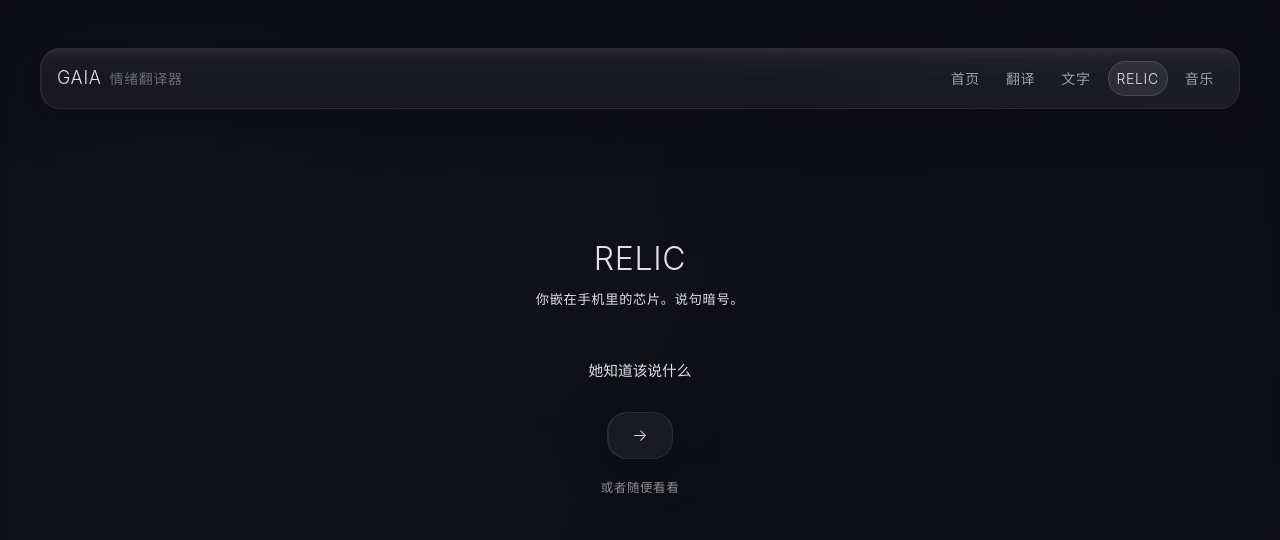
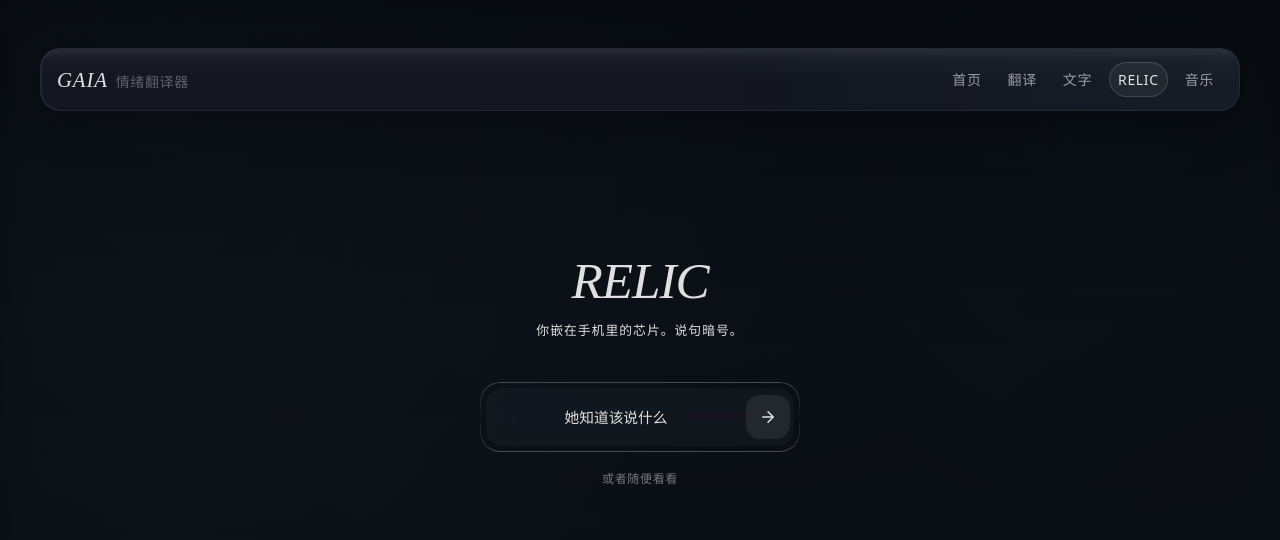
Before and after one commit to UNEVERBETRAYME/GAIA, a Vue app: page /ai in a window 1280 px wide. Shown: the top 540 px of the page. Built offline with nearby package versions, Linux system fonts and the light colour scheme.

Commit message:
ui: full-site visual upgrade - Instrument Serif headings, Barlow body, blue-steel palette, liquid glass gradient borders, blur dissolve animations, RELIC chat redesign

```diff
--- a/css/animations.css
+++ b/css/animations.css
@@ -243,6 +243,50 @@
 }
 
 /* ============================================================
+   四·五、Blur Dissolve 入场（用于标题、CTA等关键文字）
+   高斯模糊 + 上移 → 清晰
+   ============================================================ */
+
+@keyframes blurIn {
+  from {
+    filter: blur(12px);
+    opacity: 0;
+    transform: translateY(20px);
+  }
+  to {
+    filter: blur(0px);
+    opacity: 1;
+    transform: translateY(0);
+  }
+}
+
+.anim-blur-in {
+  animation: blurIn 0.8s var(--ease-out) forwards;
+}
+
+.anim-blur-in--delay-1 { animation-delay: 0.1s; opacity: 0; }
+.anim-blur-in--delay-2 { animation-delay: 0.25s; opacity: 0; }
+.anim-blur-in--delay-3 { animation-delay: 0.4s; opacity: 0; }
+.anim-blur-in--delay-4 { animation-delay: 0.55s; opacity: 0; }
+
+/* ---- stagger children: 父元素加此类，子元素中的 .anim-stagger 逐个进入 ---- */
+.anim-stagger-container > .anim-stagger {
+  opacity: 0;
+  transform: translateY(16px);
+  filter: blur(8px);
+  animation: blurIn 0.6s var(--ease-out) forwards;
+}
+
+.anim-stagger-container > .anim-stagger:nth-child(1) { animation-delay: 0.05s; }
+.anim-stagger-container > .anim-stagger:nth-child(2) { animation-delay: 0.12s; }
+.anim-stagger-container > .anim-stagger:nth-child(3) { animation-delay: 0.19s; }
+.anim-stagger-container > .anim-stagger:nth-child(4) { animation-delay: 0.26s; }
+.anim-stagger-container > .anim-stagger:nth-child(5) { animation-delay: 0.33s; }
+.anim-stagger-container > .anim-stagger:nth-child(6) { animation-delay: 0.40s; }
+.anim-stagger-container > .anim-stagger:nth-child(7) { animation-delay: 0.47s; }
+.anim-stagger-container > .anim-stagger:nth-child(8) { animation-delay: 0.54s; }
+
+/* ============================================================
    五、页面加载初始状态
    防止页面加载时的白屏闪烁
    ============================================================ */
--- a/css/background.css
+++ b/css/background.css
@@ -83,7 +83,7 @@ html[data-page="music"] .fluid-bg__blob--4 {
   left: -5%;
   background: radial-gradient(
     circle,
-    rgba(110, 143, 173, 0.12) 0%,
+    rgba(110, 143, 173, 0.1) 0%,
     rgba(110, 143, 173, 0.04) 40%,
     transparent 70%
   );
--- a/css/global.css
+++ b/css/global.css
@@ -9,7 +9,7 @@
   通过 @import 从 Google Fonts 加载指定字重
   ============================================================ */
 
-@import url('https://fonts.googleapis.com/css2?family=Josefin+Sans:wght@300&family=Noto+Sans+SC:wght@300&display=swap');
+@import url('https://fonts.googleapis.com/css2?family=Instrument+Serif:ital@0;1&family=Barlow:wght@300;400;500;600&family=Josefin+Sans:wght@300&family=Noto+Sans+SC:wght@300&display=swap');
 
 /* ============================================================
    一、CSS 重置（现代方案）
@@ -84,16 +84,18 @@ strong {
 :root {
   /* ---- 颜色系统（深色低饱和主调） ---- */
 
-  /* 背景色层级 */
-  --bg-primary: #0a0a0f;                     /* 深空黑 - 最深底色 */
-  --bg-secondary: #0f0f17;                   /* 次级背景 */
-  --bg-tertiary: #161625;                    /* 卡片区域底色 */
+  /* 背景色层级 — 深空底色融入钢蓝色调 */
+  --bg-primary: #06090e;
+  --bg-secondary: #0c1016;
+  --bg-tertiary: #11151c;
 
   /* 液态玻璃 */
-  --glass-bg: rgba(255, 255, 255, 0.04);     /* 玻璃默认背景 */
-  --glass-bg-hover: rgba(255, 255, 255, 0.08); /* 玻璃悬浮背景 */
-  --glass-border: rgba(255, 255, 255, 0.08); /* 玻璃边框 */
-  --glass-border-hover: rgba(255, 255, 255, 0.16); /* 玻璃悬浮边框 */
+  --glass-bg: rgba(255, 255, 255, 0.025);
+  --glass-bg-hover: rgba(255, 255, 255, 0.06);
+  --glass-bg-strong: rgba(255, 255, 255, 0.01);
+  --glass-border: rgba(255, 255, 255, 0.07);
+  --glass-border-hover: rgba(255, 255, 255, 0.14);
+  --glass-border-strong: rgba(255, 255, 255, 0.22);
 
   /* 文字色彩层级 */
   --text-primary: rgba(255, 255, 255, 0.87);   /* 主文字 */
@@ -117,9 +119,11 @@ strong {
 
   /* ---- 字体系统 ---- */
 
+  --font-heading: 'Instrument Serif', serif;
+  --font-body: 'Barlow', 'Noto Sans SC', sans-serif;
   --font-en: 'Josefin Sans', sans-serif;
   --font-cn: 'Noto Sans SC', sans-serif;
-  --font-weight: 300;                        /* 全站统一字重 */
+  --font-weight: 300;
 
   /* 字间距 */
   --ls-base: 2px;                            /* 正文字间距 */
@@ -170,8 +174,8 @@ strong {
    ============================================================ */
 
 body {
-  font-family: var(--font-en), var(--font-cn), sans-serif;
-  font-weight: var(--font-weight);
+  font-family: var(--font-body);
+  font-weight: 300;
   letter-spacing: var(--ls-base);
   color: var(--text-primary);
   text-shadow: var(--ts-base);
--- a/src/App.vue
+++ b/src/App.vue
@@ -195,9 +195,13 @@ onBeforeUnmount(() => {
 }
 
 .app-shell__brand-link {
-  font-size: var(--space-font-size-2);
+  font-family: 'Instrument Serif', serif;
+  font-style: italic;
+  font-weight: 300;
+  font-size: 1.3rem;
+  letter-spacing: 0.04em;
   color: var(--color-text-0);
-  transition: color var(--transition-fast);
+  transition: opacity var(--transition-fast);
 }
 
 .app-shell__brand-link:hover {
--- a/src/assets/scss/_variables.scss
+++ b/src/assets/scss/_variables.scss
@@ -1,31 +1,31 @@
 @mixin gaiaRootVariables() {
   :root {
-    --color-bg-0: #0a0a0f;
-    --color-bg-1: #0f0f17;
-    --color-bg-2: #12121a;
-    --color-bg-3: #18181f;
+    --color-bg-0: #06090e;
+    --color-bg-1: #0c1016;
+    --color-bg-2: #0e1319;
+    --color-bg-3: #141721;
 
-    --color-text-0: #e0e0e6;
-    --color-text-1: rgba(224, 224, 230, 0.68);
-    --color-text-2: rgba(224, 224, 230, 0.42);
+    --color-text-0: rgba(255, 255, 255, 0.87);
+    --color-text-1: rgba(255, 255, 255, 0.58);
+    --color-text-2: rgba(255, 255, 255, 0.32);
 
-    --color-accent: #7c8aff;
-    --color-accent-alpha: rgba(124, 138, 255, 0.22);
-    --color-accent-alpha-strong: rgba(124, 138, 255, 0.28);
+    --color-accent: #6e8fad;
+    --color-accent-alpha: rgba(110, 143, 173, 0.25);
+    --color-accent-alpha-strong: rgba(110, 143, 173, 0.32);
 
-    --color-glass-bg: rgba(224, 224, 230, 0.05);
-    --color-glass-bg-hover: rgba(224, 224, 230, 0.09);
-    --color-glass-bg-active: rgba(224, 224, 230, 0.04);
-    --color-glass-border: rgba(224, 224, 230, 0.09);
-    --color-glass-border-hover: rgba(224, 224, 230, 0.16);
+    --color-glass-bg: rgba(255, 255, 255, 0.025);
+    --color-glass-bg-hover: rgba(255, 255, 255, 0.06);
+    --color-glass-bg-active: rgba(255, 255, 255, 0.04);
+    --color-glass-border: rgba(255, 255, 255, 0.07);
+    --color-glass-border-hover: rgba(255, 255, 255, 0.14);
 
     --color-shadow-soft: rgba(0, 0, 0, 0.35);
     --color-shadow-elevated: rgba(0, 0, 0, 0.4);
-    --color-shadow-glow: rgba(124, 138, 255, 0.08);
-    --color-shadow-inset: rgba(224, 224, 230, 0.06);
-    --color-glass-highlight: rgba(224, 224, 230, 0.12);
-    --color-glass-highlight-soft: rgba(224, 224, 230, 0.03);
-    --color-glass-highlight-none: rgba(224, 224, 230, 0);
+    --color-shadow-glow: rgba(110, 143, 173, 0.08);
+    --color-shadow-inset: rgba(255, 255, 255, 0.06);
+    --color-glass-highlight: rgba(255, 255, 255, 0.12);
+    --color-glass-highlight-soft: rgba(255, 255, 255, 0.03);
+    --color-glass-highlight-none: rgba(255, 255, 255, 0);
     --color-glass-edge: rgba(5, 8, 18, 0.42);
 
     --space-100p: 100%;
@@ -68,7 +68,7 @@
     --space-font-size-5: 32px;
     --space-font-size-6: 36px;
 
-    --space-font-family-sans: 'Inter', 'Noto Sans SC', system-ui, -apple-system, 'Segoe UI', sans-serif;
+    --space-font-family-sans: 'Barlow', 'Noto Sans SC', system-ui, -apple-system, 'Segoe UI', sans-serif;
     --space-font-weight-regular: 300;
     --space-font-weight-medium: 400;
     --space-font-line-height-base: 1.8;
@@ -76,10 +76,10 @@
     --space-letter-spacing-base: 0.04em;
     --space-letter-spacing-title: 0.08em;
 
-    --color-bg-veil: rgba(10, 10, 15, 0.65);
-    --color-bg-blob-1: rgba(124, 138, 255, 0.12);
-    --color-bg-blob-2: rgba(124, 138, 255, 0.06);
-    --color-bg-blob-3: rgba(124, 138, 255, 0.04);
+    --color-bg-veil: rgba(6, 9, 14, 0.65);
+    --color-bg-blob-1: rgba(110, 143, 173, 0.12);
+    --color-bg-blob-2: rgba(110, 143, 173, 0.06);
+    --color-bg-blob-3: rgba(110, 143, 173, 0.04);
 
     --space-layout-container-max-width: 1200px;
     --space-layout-container-padding-x: var(--space-3);
--- a/src/views/AiView.vue
+++ b/src/views/AiView.vue
@@ -141,16 +141,18 @@ onMounted(() => {
 
 <template>
   <div class="chat">
-    <div class="chat__hero">
-      <h1 class="chat__title">RELIC</h1>
-      <p class="chat__subtitle" v-if="isGate">你嵌在手机里的芯片。说句暗号。</p>
-      <p class="chat__subtitle" v-else-if="mode === 'public'">
+    <div class="chat__hero anim-stagger-container">
+      <h1 class="chat__title anim-stagger">RELIC</h1>
+      <p class="chat__subtitle anim-stagger" v-if="isGate">你嵌在手机里的芯片。说句暗号。</p>
+      <p class="chat__subtitle anim-stagger" v-else-if="mode === 'public'">
         许杨玉琢在这里。但真正的那个人——只有他知道怎么进来。
       </p>
-      <p class="chat__subtitle" v-else>嗯。是你。</p>
+      <p class="chat__subtitle anim-stagger" v-else>嗯。是你。</p>
     </div>
 
     <div v-if="isGate" class="chat__gate">
+      <div class="chat__pass-card">
+        <div class="chat__pass-inner">
           <input
             v-model="passInput"
             class="chat__pass-input"
@@ -159,12 +161,19 @@ onMounted(() => {
             @keydown="onKeydown"
             autofocus
           />
-      <button class="chat__pass-btn glass glass--interactive" @click="submitPassphrase">→</button>
+          <button class="chat__pass-btn" @click="submitPassphrase">
+            <svg width="18" height="18" viewBox="0 0 24 24" fill="none" stroke="currentColor" stroke-width="2" stroke-linecap="round" stroke-linejoin="round">
+              <path d="M5 12h14M12 5l7 7-7 7"/>
+            </svg>
+          </button>
+        </div>
+      </div>
       <div class="chat__pass-skip" @click="skipToPublic">或者随便看看</div>
     </div>
 
-    <template v-else>
+    <div v-else class="chat__body">
       <div ref="messagesEl" class="chat__messages">
+        <div class="chat__messages-inner">
           <template v-for="(m, i) in messages" :key="i">
             <div class="chat__msg" :class="m.role === 'assistant' ? 'chat__msg--left' : 'chat__msg--right'">
               {{ m.content }}
@@ -174,8 +183,10 @@ onMounted(() => {
             <span class="chat__dot"></span><span class="chat__dot"></span><span class="chat__dot"></span>
           </div>
         </div>
+      </div>
 
-      <div class="chat__input-area">
+      <div class="chat__input-wrap">
+        <div class="chat__input-card">
           <textarea
             v-model="inputText"
             class="chat__input"
@@ -186,112 +197,327 @@ onMounted(() => {
           ></textarea>
           <button
             class="chat__send"
-          :disabled="mode === 'public' && dailyCount >= DAILY_LIMIT"
+            :disabled="mode === 'public' && dailyCount >= DAILY_LIMIT || !inputText.trim()"
             @click="send"
-        >↑</button>
+          >
+            <svg width="16" height="16" viewBox="0 0 24 24" fill="none" stroke="currentColor" stroke-width="2" stroke-linecap="round" stroke-linejoin="round">
+              <line x1="12" y1="19" x2="12" y2="5"/>
+              <polyline points="5 12 12 5 19 12"/>
+            </svg>
+          </button>
+        </div>
       </div>
       <div class="chat__disclaimer">
         RELIC · 灵感来源于《赛博朋克 2077》Relic 芯片设定 · CD Projekt Red 持有其各自商标权益
       </div>
-    </template>
+    </div>
   </div>
 </template>
 
 <style scoped>
-.chat { display: flex; flex-direction: column; height: calc(100vh - 72px); padding: 0 }
+.chat {
+  display: flex;
+  flex-direction: column;
+  height: calc(100vh - 72px);
+}
 
-.chat__hero { text-align: center; padding: 28px 16px 32px; flex-shrink: 0 }
+.chat__hero {
+  text-align: center;
+  padding: 48px 16px 40px;
+  flex-shrink: 0;
+}
+
 .chat__title {
-  font-family: var(--font-en), var(--font-cn), sans-serif;
-  font-weight: var(--font-weight);
-  font-size: clamp(1.4rem, 4vw, 2rem);
-  letter-spacing: var(--ls-hero);
+  font-family: 'Instrument Serif', serif;
+  font-style: italic;
+  font-weight: 300;
+  font-size: clamp(2rem, 6vw, 3.2rem);
+  letter-spacing: -0.02em;
   color: var(--text-primary);
+  line-height: 1;
+  margin-bottom: 12px;
 }
-.chat__subtitle { margin-top: 4px; font-size: 0.82rem; color: var(--text-secondary); letter-spacing: 0.06em }
 
-.chat__gate { display: flex; flex-direction: column; align-items: center; gap: 14px; padding: 0 32px 20px; flex-shrink: 0 }
+.chat__subtitle {
+  font-size: 0.8rem;
+  color: var(--text-tertiary);
+  letter-spacing: 0.08em;
+}
+
+.chat__gate {
+  display: flex;
+  flex-direction: column;
+  align-items: center;
+  gap: 16px;
+  padding: 0 32px;
+  flex-shrink: 0;
+}
+
+.chat__pass-card {
+  position: relative;
+  width: 100%;
+  max-width: 320px;
+  background: var(--glass-bg);
+  backdrop-filter: blur(24px) saturate(1.15);
+  -webkit-backdrop-filter: blur(24px) saturate(1.15);
+  border-radius: 20px;
+  padding: 6px;
+}
+
+.chat__pass-card::before {
+  content: '';
+  position: absolute;
+  inset: 0;
+  border-radius: inherit;
+  padding: 1px;
+  background: linear-gradient(
+    180deg,
+    rgba(255, 255, 255, 0.25) 0%,
+    rgba(255, 255, 255, 0.08) 35%,
+    rgba(255, 255, 255, 0) 50%,
+    rgba(255, 255, 255, 0.08) 65%,
+    rgba(255, 255, 255, 0.25) 100%
+  );
+  -webkit-mask: linear-gradient(#fff 0 0) content-box, linear-gradient(#fff 0 0);
+  -webkit-mask-composite: xor;
+  mask-composite: exclude;
+  pointer-events: none;
+}
+
+.chat__pass-inner {
+  display: flex;
+  align-items: center;
+  gap: 4px;
+  background: rgba(255, 255, 255, 0.03);
+  border-radius: 16px;
+  padding: 4px;
+}
+
 .chat__pass-input {
-  width: 100%; max-width: 280px;
-  background: var(--glass-bg);
-  border: 1px solid var(--glass-border);
-  border-radius: var(--radius-sm);
-  padding: 14px 18px;
+  flex: 1;
+  background: transparent;
+  border: none;
+  padding: 12px 16px;
   color: var(--text-primary);
   font-size: 0.92rem;
   font-family: inherit;
   text-align: center;
   outline: none;
-  min-height: 48px;
+  min-width: 0;
 }
-.chat__pass-input:focus { border-color: var(--accent-fog-blue); }
-.chat__pass-input::placeholder { color: var(--text-tertiary); }
-.chat__pass-btn { padding: 8px 24px; cursor: pointer; font-size: 1rem }
-.chat__pass-skip { font-size: 0.78rem; color: var(--text-tertiary); cursor: pointer; margin-top: 4px; opacity: 0.6 }
-.chat__pass-skip:hover { opacity: 1 }
 
-.chat__messages { flex: 1; overflow-y: auto; padding: 6px 18px 4px; display: flex; flex-direction: column; gap: 3px }
+.chat__pass-input::placeholder {
+  color: var(--text-tertiary);
+}
+
+.chat__pass-btn {
+  width: 44px;
+  height: 44px;
+  border-radius: 14px;
+  border: none;
+  background: rgba(255, 255, 255, 0.08);
+  color: var(--text-secondary);
+  display: flex;
+  align-items: center;
+  justify-content: center;
+  cursor: pointer;
+  flex-shrink: 0;
+  transition: background 0.3s var(--ease-smooth), color 0.3s var(--ease-smooth);
+}
+
+.chat__pass-btn:hover {
+  background: rgba(110, 143, 173, 0.25);
+  color: var(--text-primary);
+}
+
+.chat__pass-skip {
+  font-size: 0.75rem;
+  color: var(--text-tertiary);
+  cursor: pointer;
+  opacity: 0.5;
+  transition: opacity 0.3s;
+}
+
+.chat__pass-skip:hover {
+  opacity: 0.85;
+}
+
+.chat__body {
+  flex: 1;
+  display: flex;
+  flex-direction: column;
+  min-height: 0;
+}
+
+.chat__messages {
+  flex: 1;
+  overflow-y: auto;
+  padding: 0 8px;
+}
+
+.chat__messages-inner {
+  display: flex;
+  flex-direction: column;
+  gap: 4px;
+  padding: 8px 10px 12px;
+  max-width: 720px;
+  margin: 0 auto;
+}
+
 .chat__msg {
-  max-width: 86%; padding: 9px 14px; border-radius: 16px;
-  font-size: 0.88rem; line-height: 1.8;
-  white-space: pre-wrap; word-break: break-word;
-  animation: relicFade 0.2s ease;
+  max-width: 80%;
+  padding: 10px 16px;
+  border-radius: 18px;
+  font-size: 0.84rem;
+  line-height: 1.75;
+  white-space: pre-wrap;
+  word-break: break-word;
+  animation: relicFade 0.25s ease;
 }
+
 .chat__msg--left {
   align-self: flex-start;
-  background: var(--glass-bg);
+  background: rgba(255, 255, 255, 0.03);
+  border: 1px solid rgba(255, 255, 255, 0.06);
   border-bottom-left-radius: 6px;
-  border: 1px solid var(--glass-border);
+  color: var(--text-primary);
 }
+
 .chat__msg--right {
   align-self: flex-end;
-  background: var(--glass-bg-hover);
+  background: rgba(110, 143, 173, 0.12);
+  border: 1px solid rgba(110, 143, 173, 0.15);
   border-bottom-right-radius: 6px;
-  border: 1px solid var(--glass-border);
+  color: var(--text-primary);
 }
-@keyframes relicFade { from { opacity: 0; transform: translateY(4px) } to { opacity: 1; transform: translateY(0) } }
 
-.chat__typing { padding: 4px 20px }
+@keyframes relicFade {
+  from {
+    opacity: 0;
+    transform: translateY(6px);
+  }
+  to {
+    opacity: 1;
+    transform: translateY(0);
+  }
+}
+
+.chat__typing {
+  padding: 6px 20px;
+  display: flex;
+  gap: 4px;
+}
+
 .chat__dot {
-  display: inline-block; width: 5px; height: 5px; border-radius: 50%;
-  background: var(--text-tertiary); opacity: 0.4; margin-right: 3px;
+  width: 6px;
+  height: 6px;
+  border-radius: 50%;
+  background: var(--text-tertiary);
+  opacity: 0.3;
   animation: relicBlink 1.2s infinite;
 }
-.chat__dot:nth-child(2) { animation-delay: 0.2s }
-.chat__dot:nth-child(3) { animation-delay: 0.4s }
-@keyframes relicBlink { 0%,100% { opacity: 0.2 } 50% { opacity: 0.7 } }
 
-.chat__input-area {
-  display: flex; align-items: flex-end; gap: 8px;
-  padding: 12px 16px 16px;
-  border-top: 1px solid var(--glass-border);
+.chat__dot:nth-child(2) { animation-delay: 0.2s; }
+.chat__dot:nth-child(3) { animation-delay: 0.4s; }
+
+@keyframes relicBlink {
+  0%, 100% { opacity: 0.15; transform: translateY(0); }
+  50% { opacity: 0.6; transform: translateY(-2px); }
 }
+
+.chat__input-wrap {
+  padding: 12px 8px 8px;
+  flex-shrink: 0;
+}
+
+.chat__input-card {
+  position: relative;
+  max-width: 720px;
+  margin: 0 auto;
+  background: var(--glass-bg);
+  backdrop-filter: blur(24px) saturate(1.15);
+  -webkit-backdrop-filter: blur(24px) saturate(1.15);
+  border-radius: 22px;
+  padding: 4px;
+  display: flex;
+  align-items: flex-end;
+}
+
+.chat__input-card::before {
+  content: '';
+  position: absolute;
+  inset: 0;
+  border-radius: inherit;
+  padding: 1px;
+  background: linear-gradient(
+    180deg,
+    rgba(255, 255, 255, 0.2) 0%,
+    rgba(255, 255, 255, 0.06) 40%,
+    rgba(255, 255, 255, 0) 50%,
+    rgba(255, 255, 255, 0.06) 60%,
+    rgba(255, 255, 255, 0.2) 100%
+  );
+  -webkit-mask: linear-gradient(#fff 0 0) content-box, linear-gradient(#fff 0 0);
+  -webkit-mask-composite: xor;
+  mask-composite: exclude;
+  pointer-events: none;
+}
+
 .chat__input {
   flex: 1;
-  background: var(--glass-bg);
-  border: 1px solid var(--glass-border);
+  background: transparent;
+  border: none;
+  padding: 12px 16px;
+  color: var(--text-primary);
+  font-size: 0.84rem;
+  font-family: var(--font-body);
+  font-weight: 300;
+  resize: none;
+  outline: none;
+  max-height: 120px;
+  line-height: 1.6;
+}
+
+.chat__input::placeholder {
+  color: var(--text-tertiary);
+}
+
+.chat__input:disabled {
+  opacity: 0.35;
+}
+
+.chat__send {
+  width: 40px;
+  height: 40px;
   border-radius: 18px;
-  padding: 10px 16px;
+  border: none;
+  background: rgba(255, 255, 255, 0.06);
+  color: var(--text-secondary);
+  display: flex;
+  align-items: center;
+  justify-content: center;
+  cursor: pointer;
+  flex-shrink: 0;
+  margin: 2px;
+  transition: background 0.3s var(--ease-smooth), color 0.3s var(--ease-smooth);
+}
+
+.chat__send:hover:not(:disabled) {
+  background: rgba(110, 143, 173, 0.28);
   color: var(--text-primary);
-  font-size: 0.88rem; font-family: inherit;
-  resize: none; outline: none; max-height: 100px;
 }
-.chat__input:focus { border-color: var(--accent-fog-blue); }
-.chat__input::placeholder { color: var(--text-tertiary); }
-.chat__input:disabled { opacity: 0.4 }
-.chat__send {
-  width: 38px; height: 38px; border-radius: 50%;
-  border: 1px solid var(--glass-border);
-  background: var(--glass-bg-hover);
-  color: var(--text-secondary);
-  font-size: 16px; cursor: pointer; flex-shrink: 0;
-  transition: background 0.3s var(--ease-smooth);
+
+.chat__send:disabled {
+  opacity: 0.25;
+  cursor: default;
 }
-.chat__send:hover { background: var(--accent-fog-blue-alpha); color: var(--text-primary); }
-.chat__send:disabled { opacity: 0.3; cursor: default }
+
 .chat__disclaimer {
-  text-align: center; padding: 4px 0 10px;
-  font-size: 10px; color: var(--text-tertiary);
-  letter-spacing: 0.04em; opacity: 0.5;
+  text-align: center;
+  padding: 8px 0 18px;
+  font-size: 10px;
+  color: var(--text-tertiary);
+  letter-spacing: 0.04em;
+  opacity: 0.4;
 }
 </style>
```
Also changed, not shown: css/glass.css (+79 -18 lines), css/nav.css (+15 -14 lines), src/views/HomeView.vue (+6 -1 lines), src/views/MusicView.vue (+6 -1 lines). Lines whose indentation alone changed are shown as unchanged.
